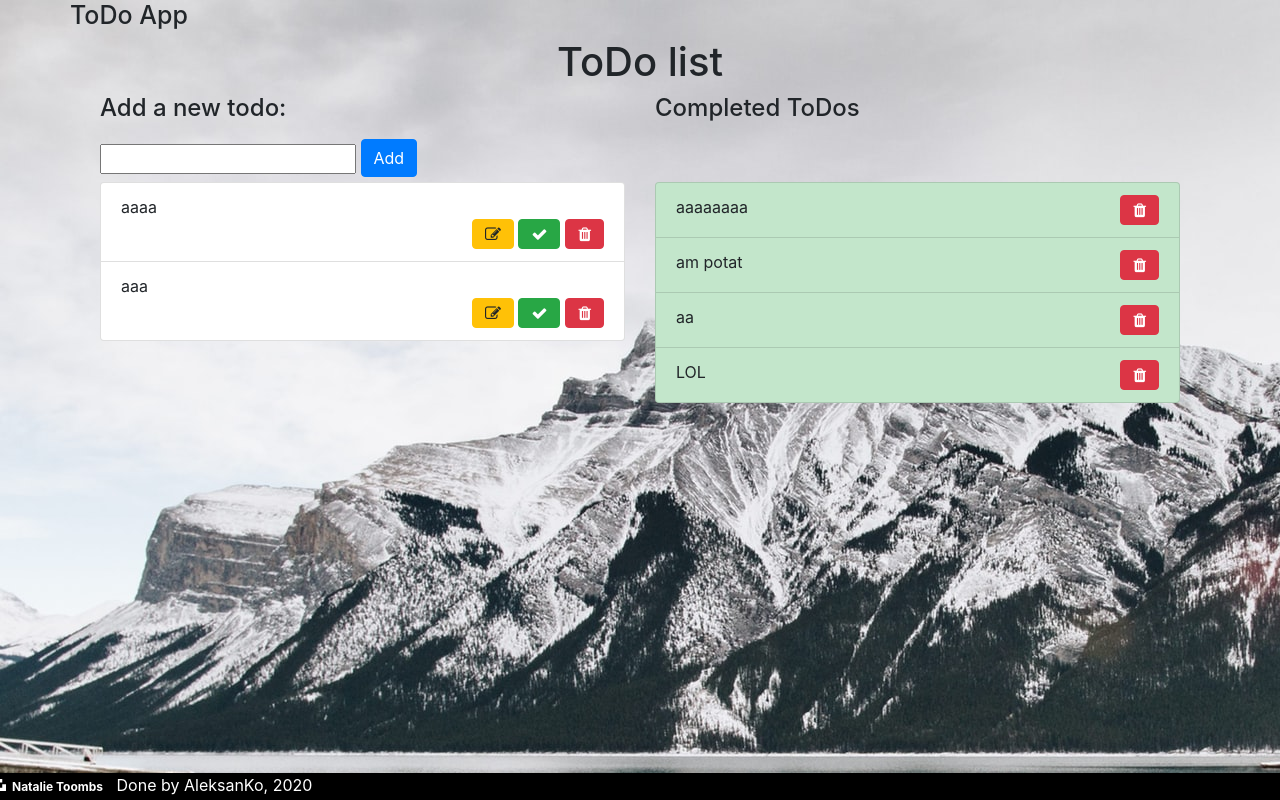
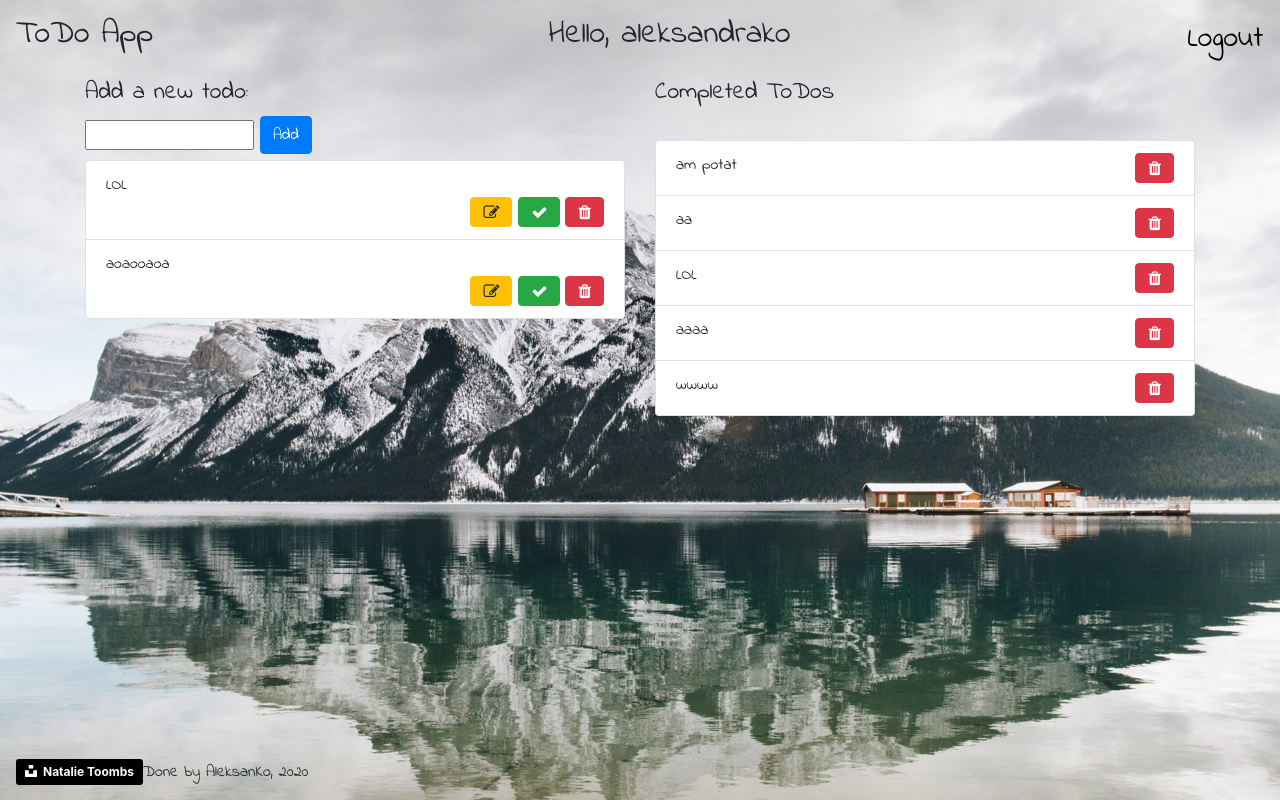
Before and after one commit to AleksanKo/ToDoapp, a Django app: page /todo/ in a window 1280 px wide. Run offline with Django 3.2, Linux system fonts and the light colour scheme; a user stored in the database is signed in; data comes from the database, SQL or seed files in the repository; parts of the project's set-up code (start-up, migrations or seed data) failed here and were passed over; some libraries are stand-ins or nearby versions.

Commit message:
adding css

```diff
--- a/todolist/templates/base.html
+++ b/todolist/templates/base.html
@@ -1,43 +1,45 @@
+
 <!DOCTYPE html>
+{%load static%}
+
 <html lang="en">
 <head>
     <meta charset="UTF-8">
     <link rel="stylesheet" href="https://stackpath.bootstrapcdn.com/bootstrap/4.1.3/css/bootstrap.min.css" integrity="sha384-MCw98/SFnGE8fJT3GXwEOngsV7Zt27NXFoaoApmYm81iuXoPkFOJwJ8ERdknLPMO" crossorigin="anonymous">
-<script src="https://stackpath.bootstrapcdn.com/bootstrap/4.1.3/js/bootstrap.min.js" integrity="sha384-ChfqqxuZUCnJSK3+MXmPNIyE6ZbWh2IMqE241rYiqJxyMiZ6OW/JmZQ5stwEULTy" crossorigin="anonymous"></script>
+    <script src="https://stackpath.bootstrapcdn.com/bootstrap/4.1.3/js/bootstrap.min.js" integrity="sha384-ChfqqxuZUCnJSK3+MXmPNIyE6ZbWh2IMqE241rYiqJxyMiZ6OW/JmZQ5stwEULTy" crossorigin="anonymous"></script>
     <link rel="stylesheet" href="https://stackpath.bootstrapcdn.com/font-awesome/4.7.0/css/font-awesome.min.css">
+    <link rel="stylesheet" href="{% static 'styles.css' %}">
+    <link href="https://fonts.googleapis.com/css2?family=Indie+Flower&display=swap" rel="stylesheet">
     <title>Todo list</title>
 </head>
-{%load static%}
-<body background="{% static "natalie-toombs-H-oqmLvMjPE-unsplash.jpg" %}" background-size="cover">
+<body>
 {%block header%}
-<div class="top-bar" style="background:none !important;">
-    <div class="container">
-        <div class="row align-items-center">
- <h1 style = "text-align: left !important; font-size: 25px;">ToDo App</h1>
-        </div>
+<header class="navbar" style="background:none !important;">
+    <span class="navbar-text"><h2>ToDo App</h2></span>
+    <span class="navbar-text"><h2>Hello, {{user.username}}</h2></span>
+    <ul class="navbar-nav">
+   {% if user.is_authenticated %}
+     <li class="nav-item">
+         <a class="btn nav-link cursive-btn" href="{% url 'logout'%}?next={{request.path}}">Logout</a>
+     </li>
+   {% else %}
+     <li class="nav-item">
+         <a class="btn nav-link" href="{% url 'login'%}?next={{request.path}}">Login</a></li>
+   {% endif %}
+  </ul>
+</header>
 {%endblock header%}
 {% block content%}
 {% endblock content%}
 {%block footer%}
-<style>
-.footer {
-  position: fixed;
-  left: 0;
-  bottom: 0;
-  width: 100%;
-  background-color: black;
-  color: white;
-  text-align: center;
-}
-</style>
-
-<footer class="footer">
-    <div class="row">
-        <div class="col-ms-4">
-<a style="background-color:black;color:white;text-decoration:none;padding:4px 6px;font-family:-apple-system, BlinkMacSystemFont, &quot;San Francisco&quot;, &quot;Helvetica Neue&quot;, Helvetica, Ubuntu, Roboto, Noto, &quot;Segoe UI&quot;, Arial, sans-serif;font-size:12px;font-weight:bold;line-height:1.2;display:inline-block;border-radius:3px" href="https://unsplash.com/@nhdt?utm_medium=referral&amp;utm_campaign=photographer-credit&amp;utm_content=creditBadge" target="_blank" rel="noopener noreferrer" title="Download free do whatever you want high-resolution photos from Natalie Toombs"><span style="display:inline-block;padding:2px 3px"><svg xmlns="http://www.w3.org/2000/svg" style="height:12px;width:auto;position:relative;vertical-align:middle;top:-2px;fill:white" viewBox="0 0 32 32"><title>unsplash-logo</title><path d="M10 9V0h12v9H10zm12 5h10v18H0V14h10v9h12v-9z"></path></svg></span><span style="display:inline-block;padding:2px 3px">Natalie Toombs</span></a>
-            Done by AleksanKo, 2020
-</div>
-</div>
+<footer class="navbar navbar-expand-lg fixed-bottom">
+<ul class="navbar-nav">
+    <li class="nav-item">
+<a style="background-color:black;color:white;text-decoration:none;padding:4px 6px;font-family:-apple-system, BlinkMacSystemFont, &quot;San Francisco&quot;, &quot;Helvetica Neue&quot;, Helvetica, Ubuntu, Roboto, Noto, &quot;Segoe UI&quot;, Arial, sans-serif;font-size:12px;font-weight:bold;line-height:1.2;display:inline-block;border-radius:3px" href="https://unsplash.com/@nhdt?utm_medium=referral&amp;utm_campaign=photographer-credit&amp;utm_content=creditBadge" target="_blank" rel="noopener noreferrer" title="Download free do whatever you want high-resolution photos from Natalie Toombs"><span style="display:inline-block;padding:2px 3px"><svg xmlns="http://www.w3.org/2000/svg" style="height:12px;width:auto;position:relative;vertical-align:middle;top:-2px;fill:white" viewBox="0 0 32 32"><title>unsplash-logo</title><path d="M10 9V0h12v9H10zm12 5h10v18H0V14h10v9h12v-9z"></path></svg></span><span style="display:inline-block;padding:2px 3px">Natalie Toombs</span>
+</a>
+    </li>
+</ul>
+    <span class="navbar-text">Done by AleksanKo, 2020</span>
 </footer>
 {%endblock footer%}
 </body>
--- a/todolist/templates/todo.html
+++ b/todolist/templates/todo.html
@@ -3,24 +3,22 @@
 {% block content %}
    {% if user.is_authenticated %}
 <div class="container">
-    <h1 class="text-center">ToDo list</h1>
     <div class="row">
         <div class="col" style="text-align:left">
         <form action='{% url "add_todo" %}' method="post">
     {% csrf_token %}
-    <h4><label for="add_todo">Add a new todo:</label></br></h4>
+    <h4 style="margin-bottom:0px"><label for="add_todo">Add a new todo:</label></h4>
     {{form.todo|bootstrap}}
-    <button type="submit" class="btn btn-primary" style="margin-bottom:5px">Add</button>
+    <button type="submit" class="btn btn-primary" style="margin-bottom:3px">Add</button>
 </form>
-
-    <div class="list-group">
+    <div class="list-group" style="margin-top:3px">
         {% if all_not_completed_items%}
     {% for item in all_not_completed_items %}
     <a class='list-group-item' style="margin-bottom:10px margin-top:10px">{{item.todo}}
         <div class="text-right">
         <form action="{% url 'edit_todo' item.id %}" style="display:inline;" method="post">
                {% csrf_token %}
-        <button type="submit" class="btn btn-warning fa fa-edit"></button>
+        <button onclick="myFunction()" type="submit" class="btn btn-warning fa fa-edit"></button>
         </form>
         <form action="{% url 'complete_todo' item.id %}"
           style="display:inline;"
@@ -38,7 +36,7 @@
     </a>
             {% endfor %}
         {%else%}
-        <div class="text-center" style="margin-bottom:10px margin-top:10px"><h3>You have nothing to do so far.</h3></div>
+        <div class="text-center" style="margin-bottom:10px margin-top:10px"><h4>You have nothing to do so far.</h4></div>
         {%endif%}
 
 </div>
@@ -46,11 +44,10 @@
         <div class="col" style="text-align:left">
             <h4>Completed ToDos</h4>
             <br>
-            <br>
-            <div class="list-group" style="margin-top:3px">
+            <div class="list-group">
         {%if all_completed_items%}
                 {% for item in all_completed_items %}
-                 <a class='list-group-item list-group-item-success' style="margin-bottom:10px margin-top:10px">{{item.todo}}
+                 <a class='list-group-item' style="margin-bottom:10px margin-top:10px">{{item.todo}}
                      <form action='{% url "delete_todo" item.id %}'
           style="display:inline;"
           method="post">
@@ -59,10 +56,11 @@
     </form></a>
                                 {%endfor%}
                 {%else%}
-                <div class="text-center" style="margin-bottom:10px margin-top:10px"><h3>You have done nothing so far.</h3></div>
+                <div class="text-center" style="margin-bottom:10px margin-top:10px"><h4>You have done nothing so far.</h4></div>
                 {%endif%}
 
         </div>
     </div>
+
         {%endif%}
 {% endblock %}
--- a/todolist/todo/forms.py
+++ b/todolist/todo/forms.py
@@ -4,6 +4,8 @@ from .models import ToDoNode
 
 class ToDoFormCreate(forms.ModelForm):
     todo = forms.CharField(label='')
+    #percents = forms.IntegerField(label='')
+    #due_date = forms.DateField(label='')
     class Meta:
         model = ToDoNode
-        fields = ['todo','done']
+        fields = ['todo',]
--- a/todolist/todo/models.py
+++ b/todolist/todo/models.py
@@ -1,9 +1,9 @@
-from django import forms
 from django.db import models
+from django.core.validators import MinValueValidator, MaxValueValidator
 from datetime import date
 
 class ToDoNode(models.Model):
     todo = models.CharField(max_length=100,blank=False)
-    due_date = models.DateField(default=date.today)
-    comment = models.TextField(max_length=300,default='')
+    #due_date = models.DateField(default=date.today())
     done = models.BooleanField(default=False)
+    percents_done = models.IntegerField(validators=[MinValueValidator(0),MaxValueValidator(100)],default=0)
--- /dev/null
+++ b/todolist/todo/static/styles.css
@@ -0,0 +1,13 @@
+body {
+background: url("natalie-toombs-H-oqmLvMjPE-unsplash.jpg");
+background-size: cover;
+font-family: 'Indie Flower', cursive;
+}
+
+
+
+.cursive-btn {
+font-family: 'Indie Flower', cursive;
+font-size: 30px;
+color: black;
+}
--- a/todolist/todo/views.py
+++ b/todolist/todo/views.py
@@ -1,5 +1,5 @@
 from django.shortcuts import render, redirect
-from django.http import HttpResponse, HttpResponseRedirect
+from django.http import HttpResponseRedirect
 from django.contrib.auth.decorators import login_required
 
 from .models import ToDoNode
@@ -13,21 +13,15 @@ def index(request):
     return render(request,'index.html')
 
 @login_required
-def viewToDo(request):
-    all_todos = ToDoNode.objects.all()
-    form = ToDoFormCreate()
-    return render(request,'todo.html',{'form':form,'all_items':all_todos})
-
-@login_required
 def addToDo(request):
     if request.method == 'POST':
         form = ToDoFormCreate(request.POST)
         if form.is_valid():
             form.save()
-            return HttpResponseRedirect('/todo/')
+            return redirect('/todo/')
     else:
         form = ToDoFormCreate()
-    return HttpResponseRedirect('/todo/')
+    return redirect('/todo/')
 
 @login_required
 def viewToDo(request):
--- a/todolist/todolist/settings.py
+++ b/todolist/todolist/settings.py
@@ -38,7 +38,7 @@ INSTALLED_APPS = [
     'django.contrib.messages',
     'django.contrib.staticfiles',
     'todo',
-    'bootstrapform'
+    'bootstrapform',
 
 ]
 MIDDLEWARE = [
```
Also changed, not shown: todolist/templates/registration/login.html (+10 -1 lines), todolist/db.sqlite3, todolist/todo/migrations/0008_auto_20200401_1915.py (added), todolist/todo/migrations/0009_todonode_due_date.py (added), todolist/todo/migrations/0010_auto_20200401_2002.py (added), todolist/todo/migrations/0011_todonode_percents_done.py (added).
